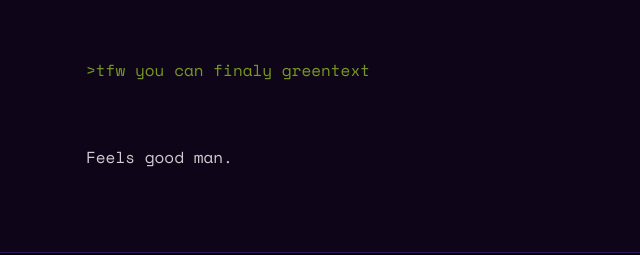
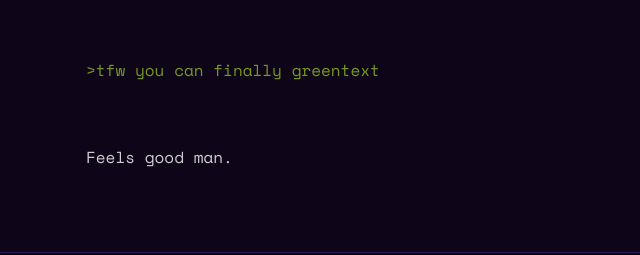
Before and after one commit to DanielPollitt01/DanielPollitt01.github.io, a plain HTML site: page blog.html in a window 1280 px wide. Shown: the part 775-1030 px from the top of the page, 347-987 px from the left. Drawn offline with nearby package versions, Linux system fonts and the light colour scheme.

Commit message:
Update word finally

```diff
--- a/blog.html
+++ b/blog.html
@@ -126,7 +126,7 @@
                     <p>Been working on my personal website for a few months now to get more comfortable with html and not use wordpress as a crutch.</p>
                     <p>There is nothing wrong with wordpress but i always thought of it as the commercial facebook to the comfy my space and feeling a little nostalgic for the golden age of the web.</p>
                     <p>Never really got the hang of the ftp side of things either and while i remember it being rather easy when i tried it this time around it kinda broke me, using github for now but I will be coming back around soon.</p>
-                    <p class="greentext">>tfw you can finaly greentext</p>
+                    <p class="greentext">>tfw you can finally greentext</p>
                     <p>Feels good man.</p>
                 </div>
             </div>
```
